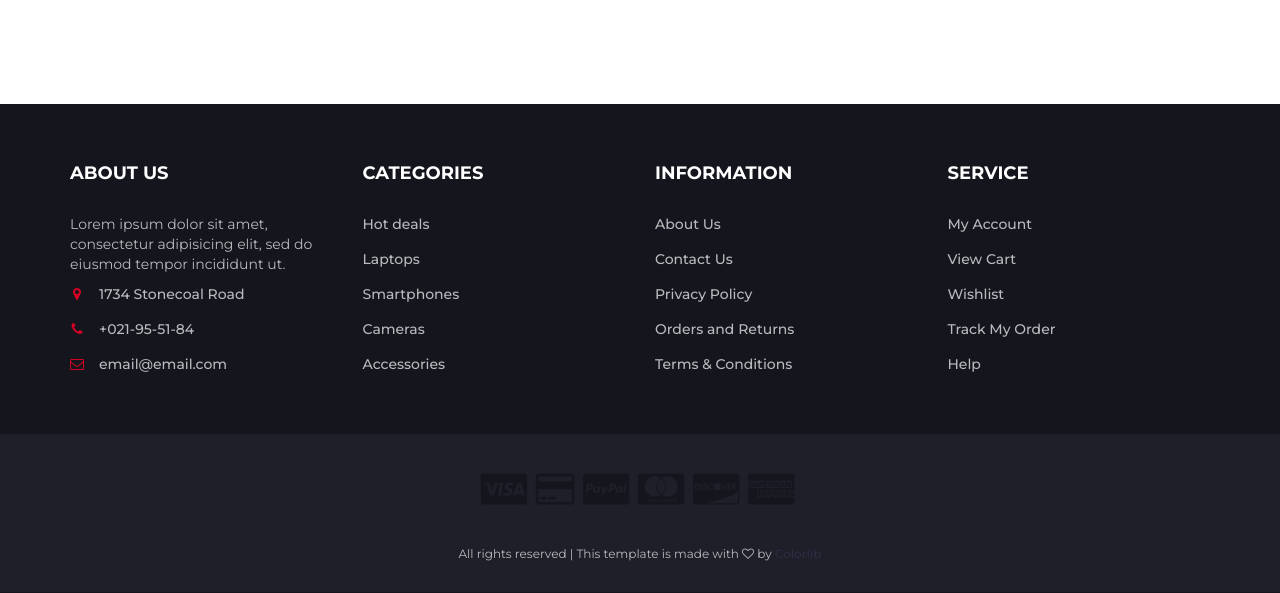
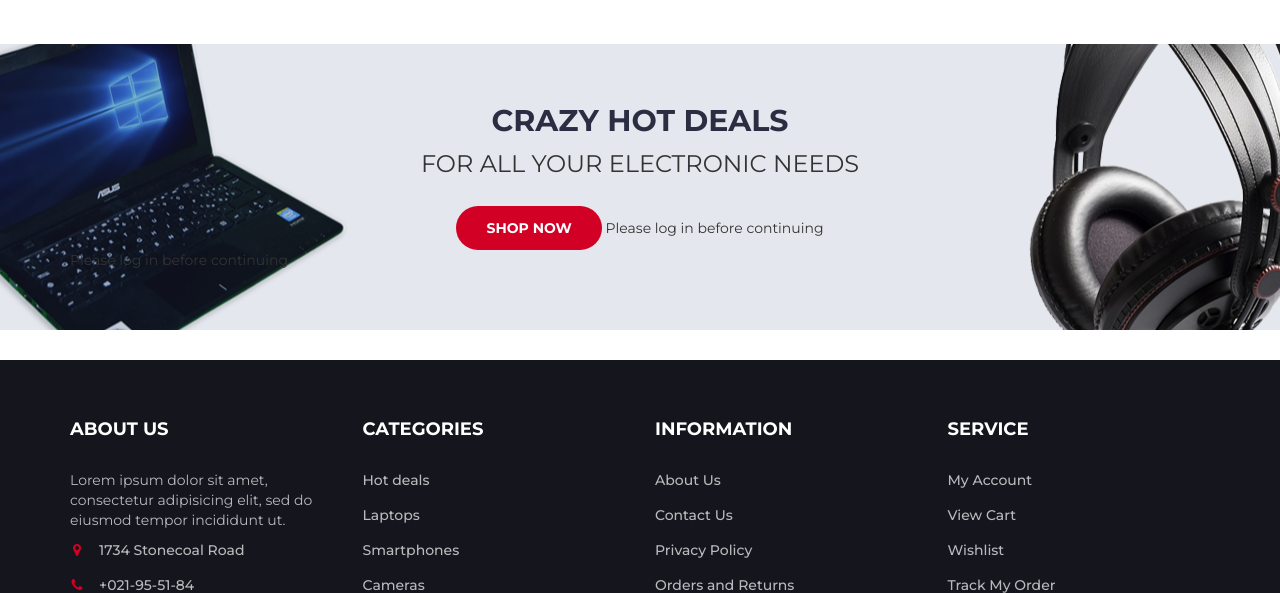
Before and after one commit to Justin743/Electronic_Dojo, a PHP site: page / in a window 1280 px wide. Shown: the part 544-1137 px from the top of the page. Before the commit the page ends 1105 px from the top, so only its background shows below. Run offline with PHP 8.4, Linux system fonts and the light colour scheme.

Commit message:
Updated Index page and make anchor links in products word

```diff
--- a/electronicDojo/Classes/productsClass.php
+++ b/electronicDojo/Classes/productsClass.php
@@ -102,6 +102,7 @@ class Phone extends Product {
 
     public function displayPhone() {
 
+        echo "<h2 id='tab1'></h2>";
         echo "<div class='product'>";
         echo "<div class='product-img'>";
         echo "<img src='" . $this->getImage() . "' alt='' style='width: 400px; height: 400px;'>";
@@ -162,6 +163,7 @@ class laptop extends Product {
 
     public function displayLaptop() {
 
+        echo "<h2 id='tab2'></h2>";
         echo "<div class='product'>";
         echo "<div class='product-img'>";
         echo "<img src='" . $this->getImage() . "' alt='' style='width: 400px; height: 400px;'>";
@@ -223,6 +225,7 @@ class television extends Product {
 
     public function displayTelevision() {
 
+        echo "<h2 id='tab3'></h2>";
         echo "<div class='product'>";
         echo "<div class='product-img'>";
         echo "<img src='" . $this->getImage() . "' alt='' style='width: 400px; height: 400px;'>";
--- a/electronicDojo/css/style.css
+++ b/electronicDojo/css/style.css
@@ -789,7 +789,7 @@ textarea.input {
   padding: 60px 0px;
   margin: 30px 0px;
   background-color: #E4E7ED;
-  background-image: url('../img/hotdeal.png');
+  background-image: url('../image/hotdeal.png');
   background-position: center;
   background-repeat: no-repeat;
 }
--- a/electronicDojo/index.php
+++ b/electronicDojo/index.php
@@ -1,4 +1,6 @@
 <?php require "templates/noLoginHeader.php"?>
+
+    <body>
 
     <!-- SECTION -->
     <div class="section">
@@ -10,11 +12,11 @@
                 <div class="col-md-4 col-xs-6">
                     <div class="shop">
                         <div class="shop-img">
-                        <img src="./img/shop01.png" alt="">
+                            <img src="image/shop01.png" alt="">
                         </div>
                         <div class="shop-body">
-                        <h3>LaptopHello<br>Collection</h3>
-                        <a href="#" class="cta-btn">Shop now <i class="fa fa-arrow-circle-right"></i></a>
+                            <h3>New Laptop<br>Collection</h3>
+                            <a href="products.php" class="cta-btn">Shop now <i class="fa fa-arrow-circle-right"></i></a>
                         </div>
                     </div>
                 </div>
@@ -24,11 +26,11 @@
                 <div class="col-md-4 col-xs-6">
                     <div class="shop">
                         <div class="shop-img">
-                        <img src="./img/shop03.png" alt="">
+                            <img src="image/phoneImage1.png" alt="">
                         </div>
                         <div class="shop-body">
-                        <h3>Accessories<br>Collection</h3>
-                        <a href="#" class="cta-btn">Shop now <i class="fa fa-arrow-circle-right"></i></a>
+                            <h3>New Phone<br>Collection</h3>
+                            <a href="products.php" class="cta-btn">Shop now <i class="fa fa-arrow-circle-right"></i></a>
                         </div>
                     </div>
                 </div>
@@ -38,11 +40,11 @@
                 <div class="col-md-4 col-xs-6">
                     <div class="shop">
                         <div class="shop-img">
-                        <img src="./img/shop02.png" alt="">
+                            <img src="image/TVImage.webp" alt="">
                         </div>
                         <div class="shop-body">
-                        <h3>Cameras<br>Collection</h3>
-                        <a href="#" class="cta-btn">Shop now <i class="fa fa-arrow-circle-right"></i></a>
+                            <h3>New Camera<br>Collection</h3>
+                            <a href="products.php" class="cta-btn">Shop now <i class="fa fa-arrow-circle-right"></i></a>
                         </div>
                     </div>
                 </div>
@@ -54,19 +56,34 @@
     </div>
     <!-- /SECTION -->
 
-<!-- SECTION -->
-<div class="section">
+    <!-- HOT DEAL SECTION -->
+    <div id="hot-deal" class="section">
         <!-- container -->
         <div class="container">
             <!-- row -->
             <div class="row">
+                <div class="col-md-12">
+                    <div class="hot-deal">
 
-
+                        <h2 class="text-uppercase">crazy hot deals</h2>
+                        <p>For all your electronic needs</p>
+                        <a class="primary-btn cta-btn" href="products.php">Shop now</a>
+                        <p2>Please log in before continuing</p2>
+                    </div>
+                    <p2>Please log in before continuing</p2>
+                </div>
             </div>
             <!-- /row -->
         </div>
         <!-- /container -->
     </div>
-<!-- /SECTION -->
+    <!-- /HOT DEAL SECTION -->
+
+
+
+
+
+
+    </body>
 
 <?php include "templates/footer.php"?>
```
Also changed, not shown: electronicDojo/products.php (+4 -4 lines), electronicDojo/image/TVImage.webp (added), electronicDojo/image/phoneImage.png (added), electronicDojo/image/phoneImage1.png (added). Lines whose indentation alone changed are shown as unchanged.
